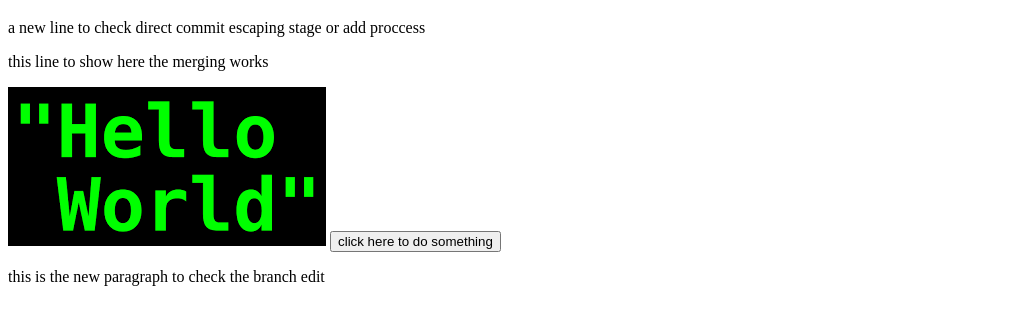
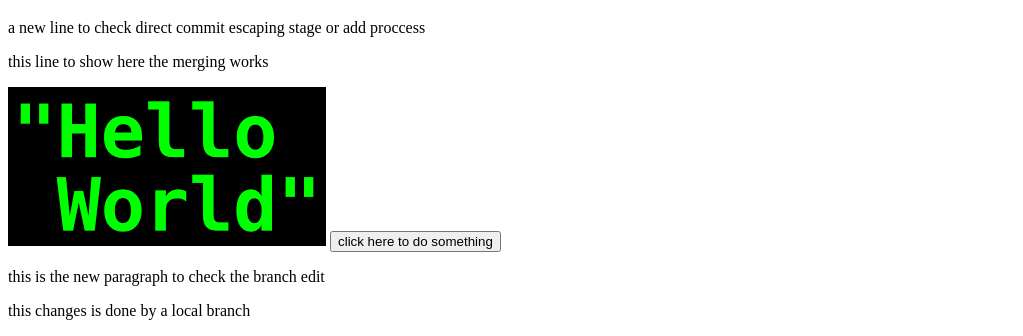
Before and after one commit to Govind0147/new-local-repo, a plain HTML site: page index.html in a window 1280 px wide. Shown: the part 553-889 px from the top of the page, without its empty margins (0-1023 px from the left). Before the commit the page ends 855 px from the top, so only its background shows below. Drawn offline with Linux system fonts and the light colour scheme.

Commit message:
for the local branch

```diff
--- a/index.html
+++ b/index.html
@@ -15,6 +15,7 @@
     <img src="new image.png" alt="hello world image">
     <button>click here to do something</button>
     <p>this is the new paragraph to check the branch edit</p>
+    <p>this changes is done by a local branch</p>
 
 </body>
 </html>
```
